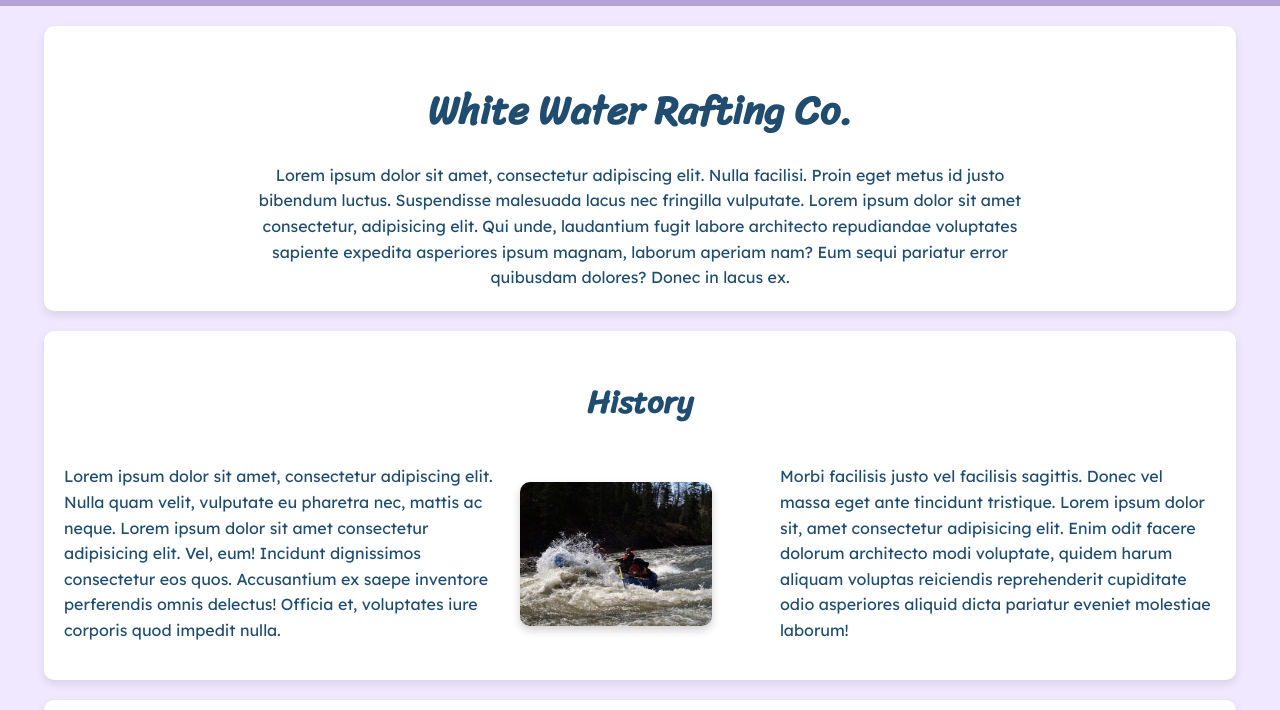
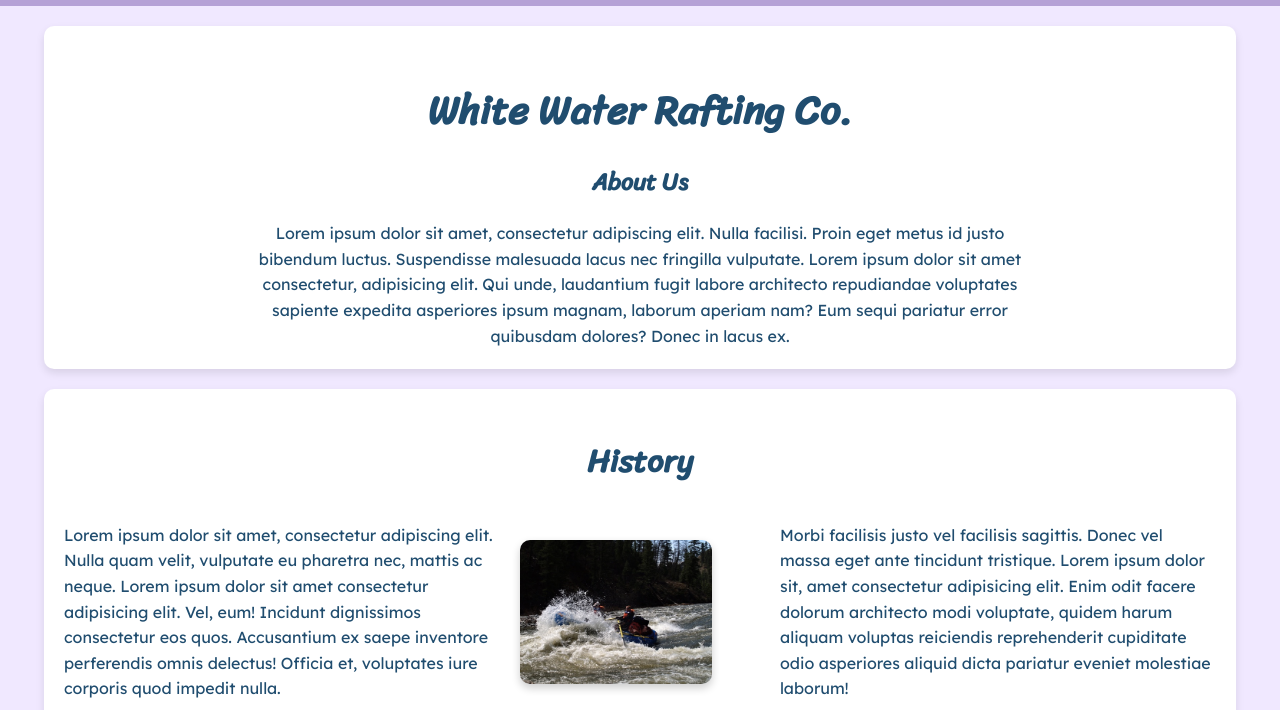
Before and after one commit to wingnut801/wdd130, a plain HTML site: page wwr/about.html in a window 1280 px wide. Shown: the part 122-832 px from the top of the page. Drawn offline with Linux system fonts and the light colour scheme.

Commit message:
fixed missing information in intro

```diff
--- a/wwr/about.html
+++ b/wwr/about.html
@@ -27,6 +27,7 @@
     <!-- Intro Section -->
         <section class="intro">
             <h1>White Water Rafting Co.</h1>
+            <h2 class="subtitle">About Us</h2>
                 <p>
                 Lorem ipsum dolor sit amet, consectetur adipiscing elit. Nulla facilisi. Proin eget
                 metus id justo bibendum luctus. Suspendisse malesuada lacus nec fringilla vulputate.
--- a/wwr/styles/rafting.css
+++ b/wwr/styles/rafting.css
@@ -77,7 +77,12 @@ header nav a:hover {
     color: var(--primary-color); /* Primary color for the title */
     margin-bottom: 20px; /* Space below the title */
 }
-
+.intro .subtitle {
+    font-family: var(--heading-font); /* Use the heading font */
+    font-size: 1.5rem; /* Large title font size */
+    color: var(--primary-color); /* Primary color for the title */
+    margin-bottom: 20px; /* Space below the title */
+}
 .intro p {
     font-size: 1rem; /* Body text size */
     color: var(--primary-color); /* Primary color for text */
```
